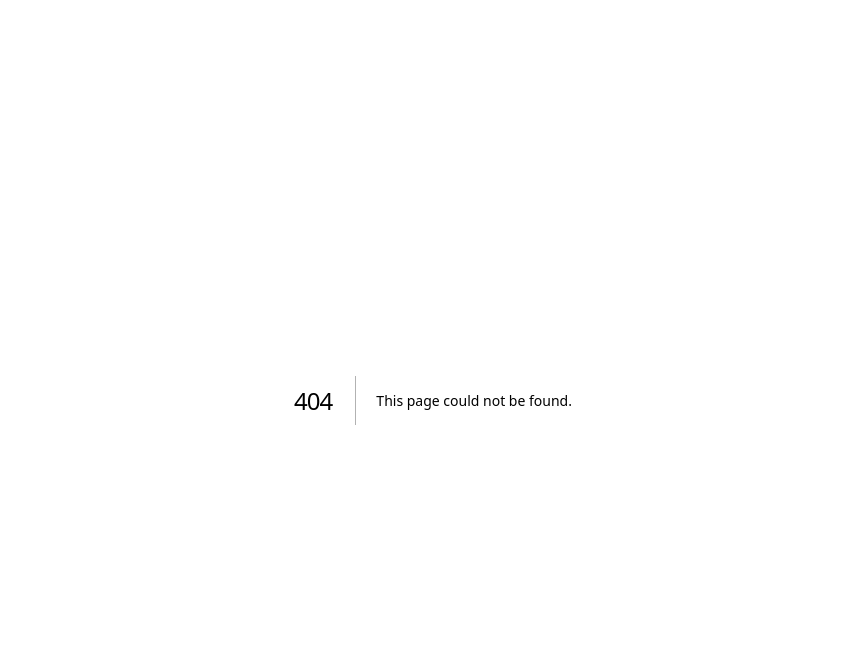
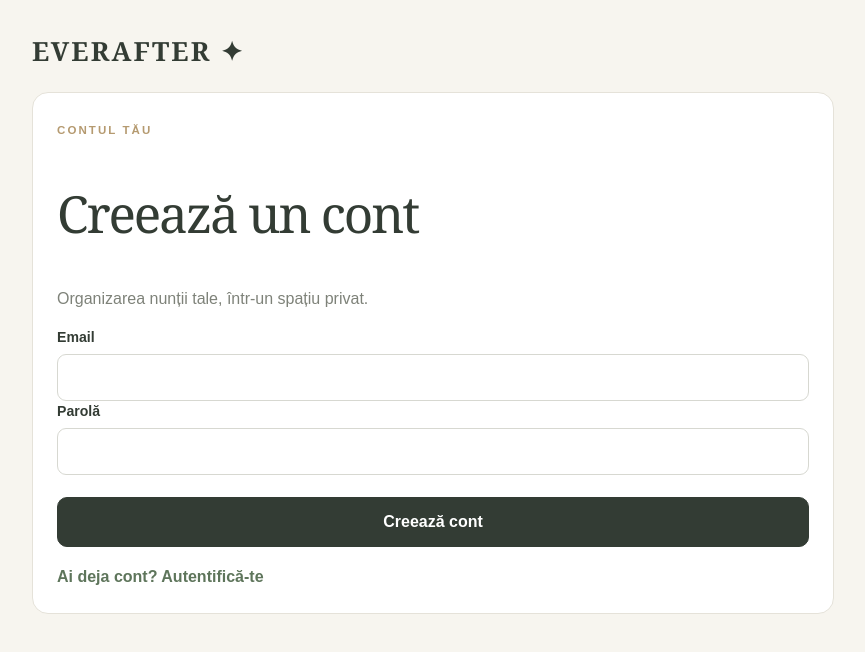
Before and after one commit to maggstudio/Everafter, a Next.js app: page /login in a window 1280 px wide. Before the commit this address had no page. Shown: the top 652 px of the page, without its empty margins (207-1072 px from the left). Built offline with nearby package versions, Linux system fonts and the light colour scheme.

Commit message:
Add files via upload

```diff
--- /dev/null
+++ b/app/login/page.tsx
@@ -0,0 +1,14 @@
+'use client';
+import {useState} from 'react';
+import Link from 'next/link';
+import {useRouter} from 'next/navigation';
+import {supabase} from '../../lib/supabase';
+export default function Login(){
+ const [email,setEmail]=useState(''),[password,setPassword]=useState(''),[mode,setMode]=useState<'login'|'signup'>('signup'),[message,setMessage]=useState(''),[busy,setBusy]=useState(false);
+ const router=useRouter();
+ async function submit(e:React.FormEvent){e.preventDefault();if(!supabase){setMessage('Lipsesc variabilele Supabase din Vercel.');return}setBusy(true);setMessage('');
+ const {data,error}=mode==='signup'?await supabase.auth.signUp({email,password,options:{emailRedirectTo:window.location.origin+'/dashboard'}}):await supabase.auth.signInWithPassword({email,password});
+ setBusy(false);if(error){setMessage(error.message);return}if(data.session){router.push('/setup');router.refresh()}else setMessage('Verifică emailul pentru confirmarea contului, apoi autentifică-te.');
+ }
+ return <main className="shell narrow"><Link className="brand" href="/">EVERAFTER ✦</Link><section className="panel"><span className="eyebrow">CONTUL TĂU</span><h1>{mode==='signup'?'Creează un cont':'Autentificare'}</h1><p>Organizarea nunții tale, într-un spațiu privat.</p><form onSubmit={submit}><label>Email<input type="email" autoComplete="email" required value={email} onChange={e=>setEmail(e.target.value)}/></label><label>Parolă<input type="password" minLength={6} autoComplete={mode==='signup'?'new-password':'current-password'} required value={password} onChange={e=>setPassword(e.target.value)}/></label><button className="button full" disabled={busy}>{busy?'Se procesează...':mode==='signup'?'Creează cont':'Intră în cont'}</button></form>{message&&<p role="status">{message}</p>}<button className="text-button" onClick={()=>{setMode(mode==='signup'?'login':'signup');setMessage('')}}>{mode==='signup'?'Ai deja cont? Autentifică-te':'Nu ai cont? Înregistrează-te'}</button></section></main>
+}
```
